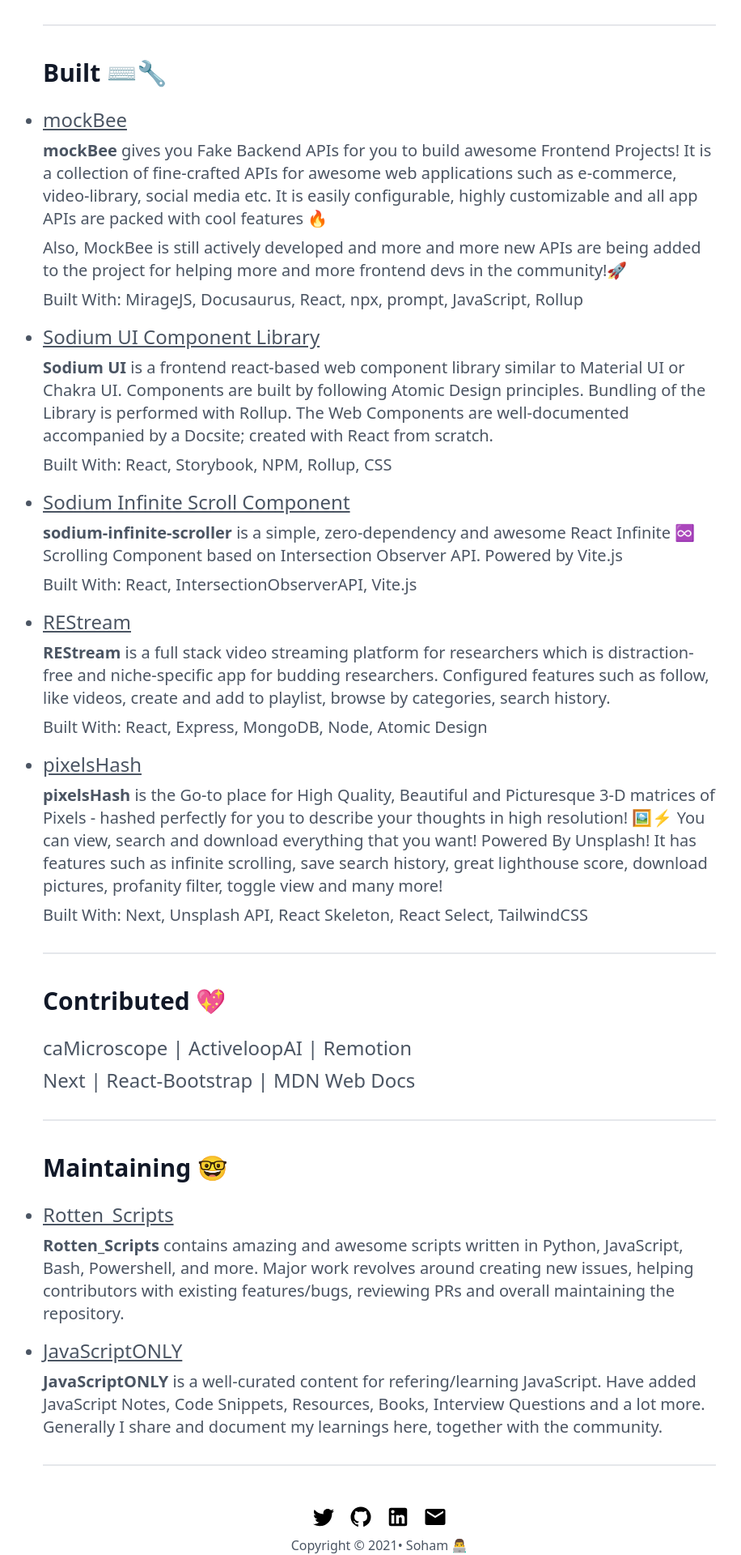
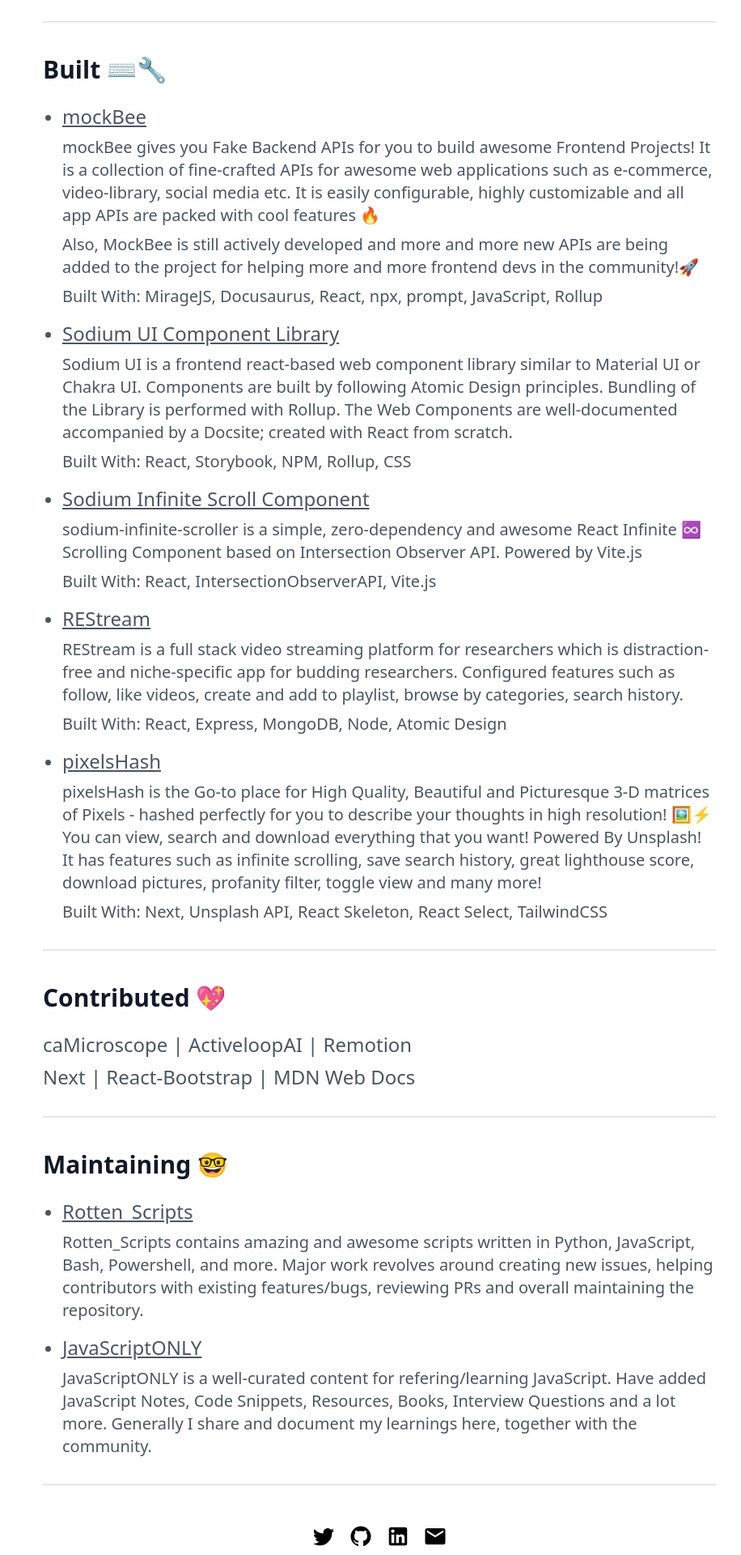
Before and after one commit to sohamsshah/my-portfolio, a Next.js app: page /projects in a window 1280 px wide. Shown: the part 820-2740 px from the top of the page at 81% size, without its empty margins (171-1087 px from the left). Built offline with nearby package versions, Linux system fonts and the light colour scheme.

Commit message:
:rocket: completed basic version of portfolio

```diff
--- a/components/DarkModeToggleButton/index.jsx
+++ b/components/DarkModeToggleButton/index.jsx
@@ -3,7 +3,6 @@
 
 const DarkModeToggleButton = () => {
   const { theme, setTheme } = useTheme();
-  console.log(theme);
   return (
     <div>
       <button
--- a/components/Footer/Footer.jsx
+++ b/components/Footer/Footer.jsx
@@ -52,7 +52,7 @@
             </a>
           </li>
         </ul>
-        <div className="text-gray-600 flex flex-wrap">
+        <div className="text-gray-600 dark:text-gray-400 flex flex-wrap">
           <div>Copyright © 2021 </div>
           <div>
             •{" "}
--- a/pages/index.jsx
+++ b/pages/index.jsx
@@ -22,7 +22,7 @@
               </h1>
               <p className="text-xl pb-4">
                 Hey, there! Welcome to my Website. I am Soham Shah - Software
-                Engineer building Web Apps.
+                Engineer based in India.
               </p>
               <p className="text-xl">
                 I am a final year student at Adani Institute, currently pursuing
@@ -36,10 +36,10 @@
                 research work around it.
               </p>
               <p className="text-xl pb-4">
-                I am also a passionate open source contributor and tech speaker.
                 I have been involved with Google Developer Student Clubs- GHRCE
                 and Adani Institute of Innovation Hub (AIIH) and have organized
-                workshops, talks and hackathons for the community.
+                workshops, talks and hackathons for the community. I am also a
+                passionate open source contributor and tech speaker.
               </p>
               <p className="text-lg pb-10">
                 <Link href="/about">
--- a/pages/projects.jsx
+++ b/pages/projects.jsx
@@ -1,6 +1,7 @@
 import Head from "next/head";
 import Navbar from "./../components/Navbar/Navbar";
 import Footer from "./../components/Footer/Footer";
+import { MdiGithub } from "../assets/Socials";
 
 export default function Projects() {
   return (
@@ -30,7 +31,7 @@
               <p className="text-3xl pb-2 pt-10 text-gray-900 dark:text-gray-200 font-bold">
                 Ongoing 🚶‍♂️
               </p>
-              <ul className="text-xl pb-4 list-disc">
+              <ul className="pl-6 text-xl pb-4 list-disc">
                 <li className="my-4">
                   <h2 className="font-medium underline text-2xl mb-2">
                     OpenSwags.io
@@ -68,18 +69,21 @@
               <p className="text-3xl pb-2 pt-10 text-gray-900 dark:text-gray-200 font-bold">
                 Built ⌨🔧
               </p>
-              <ul className="text-xl pb-4 list-disc">
+              <ul className="text-xl pb-4 pl-6 list-disc">
                 <li className="my-4">
                   <h2 className="font-medium underline text-2xl mb-2">
                     mockBee
                   </h2>
                   <p className="mb-2">
-                    <b>mockBee</b> gives you Fake Backend APIs for you to build
-                    awesome Frontend Projects! It is a collection of
-                    fine-crafted APIs for awesome web applications such as
-                    e-commerce, video-library, social media etc. It is easily
-                    configurable, highly customizable and all app APIs are
-                    packed with cool features 🔥
+                    <span className="hover:underline font-medium">
+                      <a href="https://github.com/neogcamp/mockBee">mockBee</a>
+                    </span>{" "}
+                    gives you Fake Backend APIs for you to build awesome
+                    Frontend Projects! It is a collection of fine-crafted APIs
+                    for awesome web applications such as e-commerce,
+                    video-library, social media etc. It is easily configurable,
+                    highly customizable and all app APIs are packed with cool
+                    features 🔥
                   </p>
                   <p className="mb-2">
                     Also, MockBee is still actively developed and more and more
@@ -96,10 +100,15 @@
                     Sodium UI Component Library
                   </h2>
                   <p className="mb-2">
-                    <b>Sodium UI</b> is a frontend react-based web component
-                    library similar to Material UI or Chakra UI. Components are
-                    built by following Atomic Design principles. Bundling of the
-                    Library is performed with Rollup. The Web Components are
+                    <span className="hover:underline font-medium">
+                      <a href="https://github.com/sohamsshah/sodium-ui">
+                        Sodium UI
+                      </a>
+                    </span>{" "}
+                    is a frontend react-based web component library similar to
+                    Material UI or Chakra UI. Components are built by following
+                    Atomic Design principles. Bundling of the Library is
+                    performed with Rollup. The Web Components are
                     well-documented accompanied by a Docsite; created with React
                     from scratch.
                   </p>
@@ -113,9 +122,14 @@
                     Sodium Infinite Scroll Component
                   </h2>
                   <p className="mb-2">
-                    <b>sodium-infinite-scroller</b> is a simple, zero-dependency
-                    and awesome React Infinite ♾ Scrolling Component based on
-                    Intersection Observer API. Powered by Vite.js
+                    <span className="hover:underline font-medium">
+                      <a href="https://github.com/sohamsshah/sodium-infinite-scroller">
+                        sodium-infinite-scroller
+                      </a>
+                    </span>{" "}
+                    is a simple, zero-dependency and awesome React Infinite ♾
+                    Scrolling Component based on Intersection Observer API.
+                    Powered by Vite.js
                   </p>
                   <p className="mb-2">
                     <span className="font-medium">Built With</span>: React,
@@ -127,11 +141,16 @@
                     REStream
                   </h2>
                   <p className="mb-2">
-                    <b>REStream</b> is a full stack video streaming platform for
-                    researchers which is distraction-free and niche-specific app
-                    for budding researchers. Configured features such as follow,
-                    like videos, create and add to playlist, browse by
-                    categories, search history.
+                    <span className="hover:underline font-medium">
+                      <a href="https://github.com/sohamsshah/REStream">
+                        REStream
+                      </a>
+                    </span>{" "}
+                    is a full stack video streaming platform for researchers
+                    which is distraction-free and niche-specific app for budding
+                    researchers. Configured features such as follow, like
+                    videos, create and add to playlist, browse by categories,
+                    search history.
                   </p>
                   <p className="mb-2">
                     <span className="font-medium">Built With</span>: React,
@@ -143,14 +162,19 @@
                     pixelsHash
                   </h2>
                   <p className="mb-2">
-                    <b>pixelsHash</b> is the Go-to place for High Quality,
-                    Beautiful and Picturesque 3-D matrices of Pixels - hashed
-                    perfectly for you to describe your thoughts in high
-                    resolution! 🖼⚡ You can view, search and download everything
-                    that you want! Powered By Unsplash! It has features such as
-                    infinite scrolling, save search history, great lighthouse
-                    score, download pictures, profanity filter, toggle view and
-                    many more!
+                    <span className="hover:underline font-medium">
+                      <a href="https://github.com/sohamsshah/pixelsHash">
+                        pixelsHash
+                      </a>
+                    </span>{" "}
+                    is the Go-to place for High Quality, Beautiful and
+                    Picturesque 3-D matrices of Pixels - hashed perfectly for
+                    you to describe your thoughts in high resolution! 🖼⚡ You
+                    can view, search and download everything that you want!
+                    Powered By Unsplash! It has features such as infinite
+                    scrolling, save search history, great lighthouse score,
+                    download pictures, profanity filter, toggle view and many
+                    more!
                   </p>
                   <p className="mb-2">
                     <span className="font-medium">Built With</span>: Next,
@@ -178,29 +202,39 @@
               <p className="text-3xl pb-2 pt-10 text-gray-900 dark:text-gray-200 font-bold">
                 Maintaining 🤓
               </p>
-              <ul className="text-xl pb-4 list-disc">
+              <ul className="pl-6 text-xl pb-4 list-disc">
                 <li className="my-4">
                   <h2 className="font-medium underline text-2xl mb-2">
                     Rotten_Scripts
                   </h2>
                   <p className="mb-2">
-                    <b>Rotten_Scripts</b> contains amazing and awesome scripts
-                    written in Python, JavaScript, Bash, Powershell, and more.
-                    Major work revolves around creating new issues, helping
-                    contributors with existing features/bugs, reviewing PRs and
-                    overall maintaining the repository.
+                    <span className="hover:underline font-medium">
+                      <a href="https://github.com/HarshCasper/Rotten-Scripts">
+                        Rotten_Scripts
+                      </a>
+                    </span>{" "}
+                    contains amazing and awesome scripts written in Python,
+                    JavaScript, Bash, Powershell, and more. Major work revolves
+                    around creating new issues, helping contributors with
+                    existing features/bugs, reviewing PRs and overall
+                    maintaining the repository.
                   </p>
                 </li>
                 <li className="my-4">
                   <h2 className="font-medium underline text-2xl mb-2">
                     JavaScriptONLY
                   </h2>
+
                   <p className="mb-2">
-                    <b>JavaScriptONLY</b> is a well-curated content for
-                    refering/learning JavaScript. Have added JavaScript Notes,
-                    Code Snippets, Resources, Books, Interview Questions and a
-                    lot more. Generally I share and document my learnings here,
-                    together with the community.
+                    <span className="hover:underline font-medium">
+                      <a href="https://github.com/codesONLY/JavaScriptONLY">
+                        JavaScriptONLY
+                      </a>
+                    </span>{" "}
+                    is a well-curated content for refering/learning JavaScript.
+                    Have added JavaScript Notes, Code Snippets, Resources,
+                    Books, Interview Questions and a lot more. Generally I share
+                    and document my learnings here, together with the community.
                   </p>
                 </li>
               </ul>
```
Also changed, not shown: components/Navbar/Navbar.jsx (+13 -13 lines), pages/about.jsx (+16 -1 lines).
